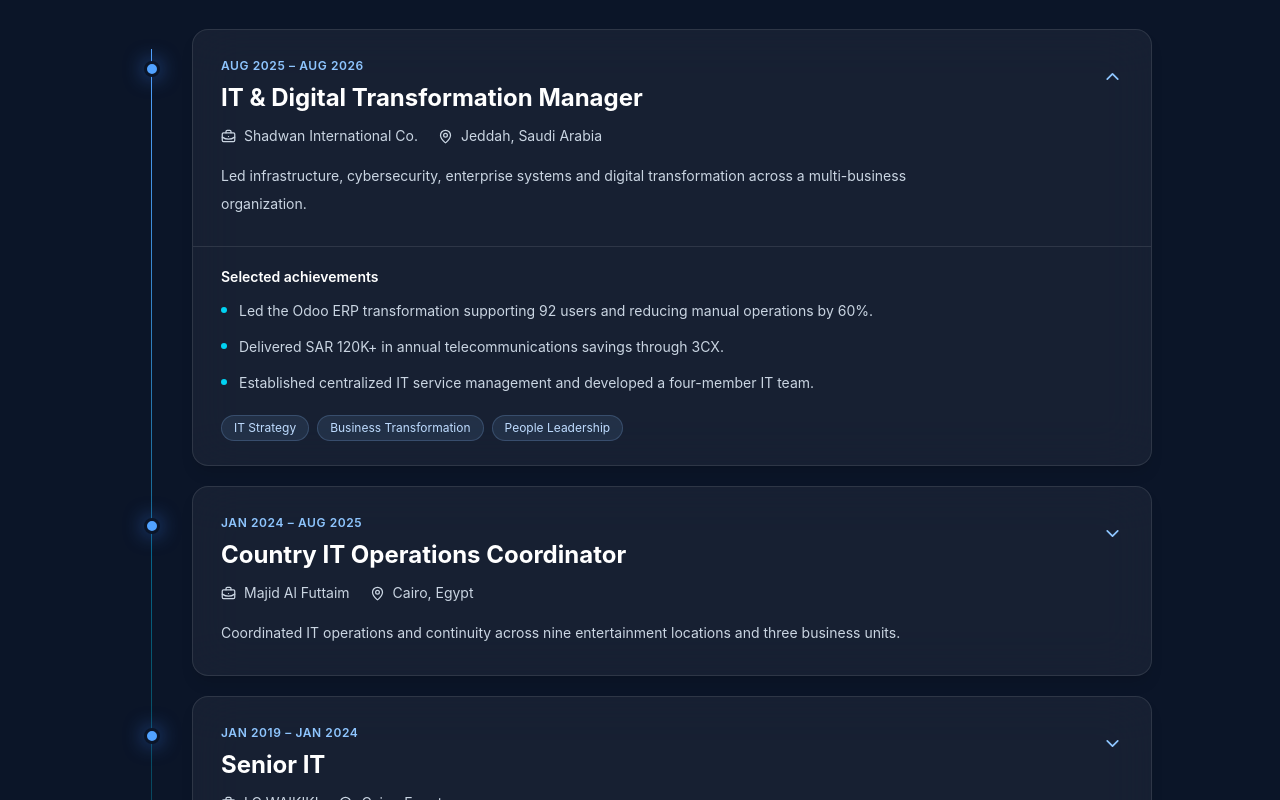
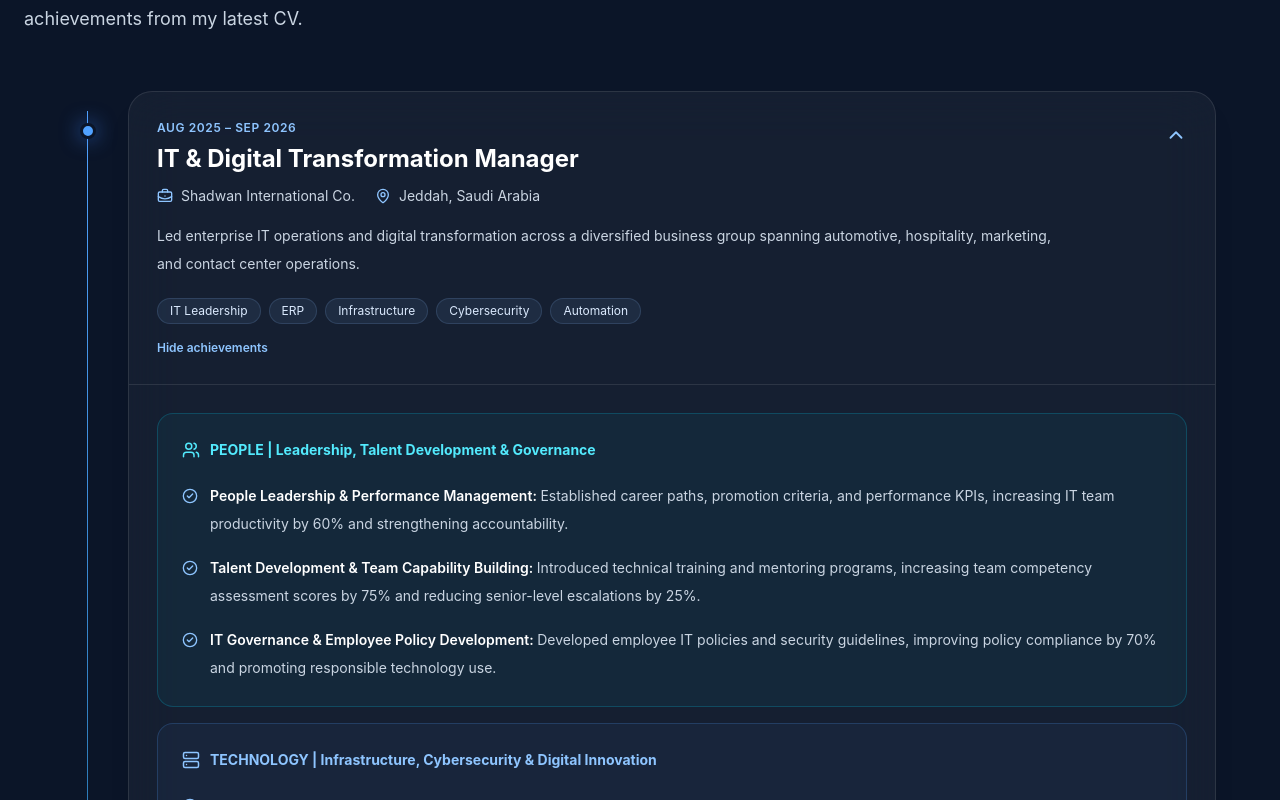
Before and after one commit to sherifhassan21/Portfolio, a React (Vite) app in the folder react-app/: page /career in a window 1280 px wide. Shown: the part 440-1240 px from the top of the page. Built offline with nearby package versions, Linux system fonts and the light colour scheme.

Commit message:
Show full CV achievements in interactive people technology business career timeline

```diff
--- a/react-app/src/pages/Career.tsx
+++ b/react-app/src/pages/Career.tsx
@@ -1,35 +1,72 @@
 import { useState } from 'react'
 import { motion, AnimatePresence } from 'motion/react'
-import { ChevronDown, BriefcaseBusiness, MapPin, ArrowUpRight } from 'lucide-react'
+import { ChevronDown, BriefcaseBusiness, MapPin, ArrowUpRight, CheckCircle2, Users, Server, TrendingUp } from 'lucide-react'
 import { Link } from 'react-router'
+import { careerRoles } from '../data/careerData'
+import type { AchievementGroup } from '../data/careerData'
 
-const roles = [
-  { title:'IT & Digital Transformation Manager', company:'Shadwan International Co.', period:'Aug 2025 – Aug 2026', place:'Jeddah, Saudi Arabia', intro:'Led infrastructure, cybersecurity, enterprise systems and digital transformation across a multi-business organization.', achievements:['Led the Odoo ERP transformation supporting 92 users and reducing manual operations by 60%.','Delivered SAR 120K+ in annual telecommunications savings through 3CX.','Established centralized IT service management and developed a four-member IT team.'], focus:['IT Strategy','Business Transformation','People Leadership'] },
-  { title:'Country IT Operations Coordinator', company:'Majid Al Futtaim', period:'Jan 2024 – Aug 2025', place:'Cairo, Egypt', intro:'Coordinated IT operations and continuity across nine entertainment locations and three business units.', achievements:['Led E-Invoicing delivery for Magic Planet in line with Egyptian Tax Authority requirements.','Standardized service delivery practices, improving operational efficiency by 35% year-over-year.','Supported team development, vendor coordination and operational governance.'], focus:['Governance','Multi-site Operations','Stakeholders'] },
-  { title:'Senior IT', company:'LC WAIKIKI', period:'Jan 2019 – Jan 2024', place:'Cairo, Egypt', intro:'Supported 20 stores and 370+ users while helping deliver technology-enabled retail expansion.', achievements:['Coordinated 21+ store opening and IT integration projects.','Reduced store IT setup time from seven days to three (57% faster).','Created 29 troubleshooting guides to strengthen user self-service.'], focus:['Retail Technology','Service Delivery','Cloud'] },
-  { title:'IT Specialist', company:'Future Academy', period:'Jun 2016 – Dec 2018', place:'Cairo, Egypt', intro:'Managed the academy’s infrastructure, digital learning environments and end-user technology.', achievements:['Implemented wired-network improvements that reduced system failures by 60%.','Introduced desktop virtualization across 35+ lab desktops.','Improved asset tracking and supported training for IT team members.'], focus:['Infrastructure','Virtualization','Training'] },
-  { title:'IT Support → IT Team Lead', company:'ITDATA', period:'Sep 2013 – Mar 2016', place:'Cairo, Egypt', intro:'Built a technical foundation in support and grew into a team leadership role.', achievements:['Progressed from IT support specialist to team lead.','Improved team productivity through structured coaching and knowledge-sharing.','Designed network and equipment allocation plans for a new head office.'], focus:['IT Support','Team Development','Service Quality'] },
+const categoryStyles = [
+  { icon: Users, accent: 'text-cyan-300', border: 'border-cyan-400/20', bg: 'bg-cyan-400/5' },
+  { icon: Server, accent: 'text-blue-300', border: 'border-blue-400/20', bg: 'bg-blue-400/5' },
+  { icon: TrendingUp, accent: 'text-indigo-300', border: 'border-indigo-400/20', bg: 'bg-indigo-400/5' },
 ]
 
+function AchievementSection({ group, index }: { group: AchievementGroup; index: number }) {
+  const style = categoryStyles[index % categoryStyles.length]
+  const Icon = style.icon
+  return <section className={`rounded-2xl border ${style.border} ${style.bg} p-5 sm:p-6`}>
+    <h4 className={`flex items-center gap-2.5 text-sm font-bold leading-6 ${style.accent}`}><Icon size={18} className="shrink-0"/>{group.title}</h4>
+    <ul className="mt-5 space-y-4">{group.items.map((item,i) => {
+      const colon = item.indexOf(':')
+      const label = colon > -1 ? item.slice(0,colon) : ''
+      const detail = colon > -1 ? item.slice(colon+1).trim() : item
+      return <li key={i} className="flex gap-3 text-sm leading-7 text-slate-300">
+        <CheckCircle2 size={16} className="mt-1.5 shrink-0 text-blue-300"/>
+        <span>{label && <strong className="font-semibold text-white">{label}: </strong>}{detail}</span>
+      </li>
+    })}</ul>
+  </section>
+}
+
 export function CareerTimeline({ compact = false }: { compact?: boolean }) {
-  const [expanded, setExpanded] = useState<number | null>(0)
-  const visible = compact ? roles.slice(0, 3) : roles
-  return <div className="relative mx-auto max-w-5xl">
+  const [expanded, setExpanded] = useState<string | null>(compact ? null : careerRoles[0].id)
+  const visible = compact ? careerRoles.slice(0,3) : careerRoles
+  return <div className="relative mx-auto max-w-6xl">
     <div className="absolute bottom-8 left-[15px] top-5 w-px bg-gradient-to-b from-blue-400 via-cyan-500/40 to-transparent md:left-[23px]" aria-hidden="true"/>
-    <div className="space-y-5">{visible.map((role,i) => <motion.div key={role.company} initial={{opacity:0,y:20}} whileInView={{opacity:1,y:0}} viewport={{once:true,amount:.12}} transition={{duration:.4,delay:i*.05}} className="relative pl-11 md:pl-16">
-      <span className="absolute left-[8px] top-8 h-4 w-4 rounded-full border-[3px] border-[#0b1528] bg-blue-400 shadow-[0_0_20px_rgba(59,130,246,.65)] md:left-[16px]" aria-hidden="true"/>
-      <div className="overflow-hidden rounded-2xl border border-white/10 bg-white/[.05] shadow-lg backdrop-blur-xl transition hover:border-blue-400/40">
-        <button type="button" aria-expanded={expanded===i} onClick={()=>setExpanded(expanded===i?null:i)} className="flex w-full items-start justify-between gap-3 p-5 text-left sm:p-7">
-          <div className="min-w-0"><p className="text-xs font-semibold uppercase tracking-wider text-blue-300">{role.period}</p><h3 className="mt-2 text-xl font-bold text-white md:text-2xl">{role.title}</h3><div className="mt-3 flex flex-wrap gap-x-5 gap-y-2 text-sm text-slate-300"><span className="inline-flex items-center gap-2"><BriefcaseBusiness size={15}/>{role.company}</span><span className="inline-flex items-center gap-2"><MapPin size={15}/>{role.place}</span></div><p className="mt-4 max-w-3xl text-sm leading-7 text-slate-300">{role.intro}</p></div>
-          <ChevronDown className={`mt-2 shrink-0 text-blue-300 transition-transform ${expanded===i?'rotate-180':''}`} size={21}/>
-        </button>
-        <AnimatePresence initial={false}>{expanded===i && <motion.div initial={{height:0,opacity:0}} animate={{height:'auto',opacity:1}} exit={{height:0,opacity:0}} className="overflow-hidden"><div className="border-t border-white/10 px-5 pb-6 pt-5 sm:px-7"><h4 className="mb-3 text-sm font-semibold text-white">Selected achievements</h4><ul className="space-y-3">{role.achievements.map(x=><li key={x} className="flex gap-3 text-sm leading-6 text-slate-300"><span className="mt-2 h-1.5 w-1.5 shrink-0 rounded-full bg-cyan-400"/>{x}</li>)}</ul><div className="mt-5 flex flex-wrap gap-2">{role.focus.map(x=><span key={x} className="rounded-full border border-blue-300/20 bg-blue-300/10 px-3 py-1 text-xs text-blue-200">{x}</span>)}</div></div></motion.div>}</AnimatePresence>
-      </div>
-    </motion.div>)}</div>
-    {compact && <Link to="/career" className="ml-11 mt-7 inline-flex items-center gap-2 text-sm font-semibold text-blue-300 hover:text-white md:ml-16">Explore the full career journey <ArrowUpRight size={17}/></Link>}
+    <div className="space-y-6">{visible.map((role,index) => {
+      const open = expanded === role.id
+      return <motion.article key={role.id} initial={{opacity:0,y:18}} whileInView={{opacity:1,y:0}} viewport={{once:true,amount:.1}} transition={{duration:.42,delay:index*.035}} className="relative pl-11 md:pl-16">
+        <span className="absolute left-[8px] top-8 h-4 w-4 rounded-full border-[3px] border-[#0b1528] bg-blue-400 shadow-[0_0_20px_rgba(59,130,246,.65)] md:left-[16px]" aria-hidden="true"/>
+        <div className="overflow-hidden rounded-3xl border border-white/10 bg-white/[.045] shadow-xl backdrop-blur-xl transition-colors hover:border-blue-400/40">
+          <button type="button" aria-expanded={open} aria-controls={`career-details-${role.id}`} onClick={()=>setExpanded(open?null:role.id)} className="flex w-full items-start justify-between gap-4 p-5 text-left sm:p-7">
+            <div className="min-w-0">
+              <p className="text-xs font-semibold uppercase tracking-wider text-blue-300">{role.period}</p>
+              <h3 className="mt-2 text-xl font-bold leading-tight text-white md:text-2xl">{role.title}</h3>
+              <div className="mt-3 flex flex-wrap gap-x-5 gap-y-2 text-sm text-slate-300">
+                <span className="inline-flex items-center gap-2"><BriefcaseBusiness size={16} className="shrink-0 text-blue-300"/>{role.company}</span>
+                <span className="inline-flex items-center gap-2"><MapPin size={16} className="shrink-0 text-blue-300"/>{role.location}</span>
+              </div>
+              <p className="mt-4 max-w-4xl text-sm leading-7 text-slate-300">{role.summary}</p>
+              <div className="mt-5 flex flex-wrap gap-2">{role.focus.map(tag=><span key={tag} className="rounded-full border border-blue-300/15 bg-blue-300/[.08] px-3 py-1 text-xs text-blue-100">{tag}</span>)}</div>
+              <span className="mt-4 block text-xs font-semibold text-blue-300">{open?'Hide achievements':`View all ${role.groups.reduce((count,g)=>count+g.items.length,0)} achievements`}</span>
+            </div>
+            <ChevronDown size={22} className={`mt-1 shrink-0 text-blue-300 transition-transform duration-300 ${open?'rotate-180':''}`}/>
+          </button>
+          <AnimatePresence initial={false}>{open && <motion.div id={`career-details-${role.id}`} initial={{height:0,opacity:0}} animate={{height:'auto',opacity:1}} exit={{height:0,opacity:0}} transition={{duration:.3}} className="overflow-hidden">
+            <div className="space-y-4 border-t border-white/10 p-4 sm:p-7">{role.groups.map((g,i)=><AchievementSection key={g.title} group={g} index={i}/>)}</div>
+          </motion.div>}</AnimatePresence>
+        </div>
+      </motion.article>
+    })}</div>
+    {compact && <Link to="/career" className="ml-11 mt-8 inline-flex items-center gap-2 text-sm font-semibold text-blue-300 transition hover:text-white md:ml-16">Explore the complete career journey <ArrowUpRight size={17}/></Link>}
   </div>
 }
 
 export default function Career() {
-  return <section className="mx-auto max-w-7xl px-6 py-16 md:py-24"><p className="text-xs font-semibold uppercase tracking-[.2em] text-blue-400">Professional journey</p><h1 className="mt-4 text-4xl font-bold text-white md:text-6xl">From technology operations to <span className="text-blue-400">IT leadership.</span></h1><p className="mb-14 mt-6 max-w-3xl text-lg leading-8 text-slate-300">A career shaped by delivering reliable technology, enabling teams and connecting IT decisions to business priorities. Select a role to see its achievements.</p><CareerTimeline/></section>
+  return <main className="mx-auto max-w-7xl px-6 py-16 md:py-24">
+    <p className="text-xs font-semibold uppercase tracking-[.2em] text-blue-400">Professional journey</p>
+    <h1 className="mt-4 max-w-5xl text-4xl font-bold leading-tight text-white md:text-6xl">From technology operations to <span className="text-blue-400">IT leadership.</span></h1>
+    <p className="mb-14 mt-6 max-w-3xl text-lg leading-8 text-slate-300">Over 13 years of IT operations, infrastructure management, digital transformation and team leadership across Egypt and Saudi Arabia. Explore each role to see the complete achievements from my latest CV.</p>
+    <CareerTimeline/>
+  </main>
 }
```
